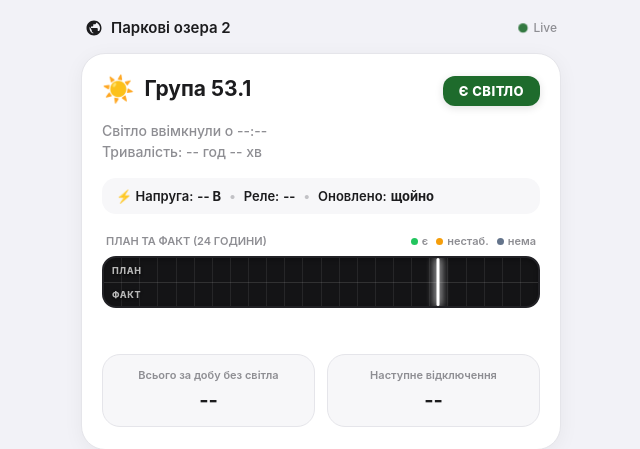
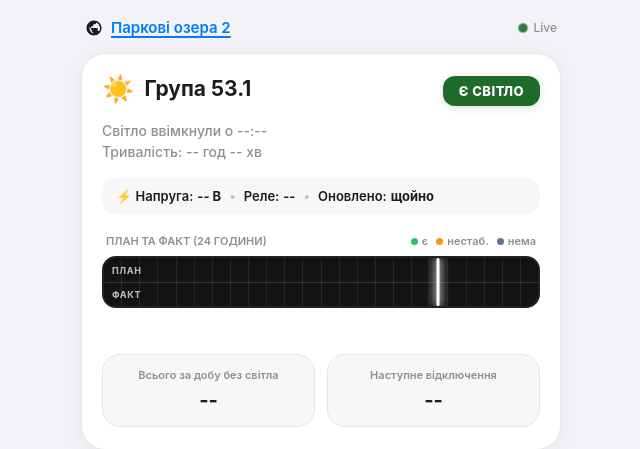
Before and after one commit to rrader/light-bot, a Flask app: template src/light_bot/templates/webapp.html in a window 1280 px wide. Shown: the top 449 px of the page, without its empty margins (319-959 px from the left). Run offline with Flask 2, Linux system fonts and the light colour scheme; the template is opened without the code that fills it, so the values that code supplies are empty; some libraries are stand-ins or nearby versions.

Commit message:
style(webapp): make title link clearly clickable with blue color and underline

```diff
--- a/src/light_bot/templates/webapp.html
+++ b/src/light_bot/templates/webapp.html
@@ -82,17 +82,27 @@
         }
 
         .top-bar-title a {
-            color: inherit;
-            text-decoration: none;
+            color: #007aff;
+            text-decoration: underline;
+            text-underline-offset: 3px;
+            text-decoration-thickness: 1.5px;
             display: inline-flex;
             align-items: center;
             gap: 4px;
-            transition: opacity 0.15s ease;
+            transition: opacity 0.15s ease, color 0.15s ease;
+        }
+
+        body.dark .top-bar-title a {
+            color: #2997ff;
         }
 
         .top-bar-title a:hover {
             opacity: 0.8;
-            text-decoration: underline;
+            color: #0056b3;
+        }
+
+        body.dark .top-bar-title a:hover {
+            color: #64b5f6;
         }
 
         .top-bar-title svg {
```
